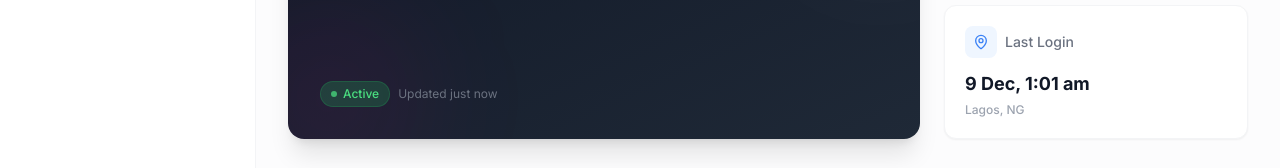
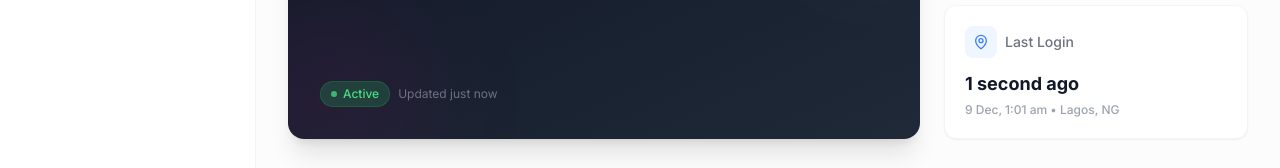
Before and after one commit to dreamversehq/client-bam-frontend, a Next.js app: page /dashboard in a window 1280 px wide. Shown: the part 334-502 px from the top of the page. Built offline with nearby package versions, Linux system fonts and the light colour scheme; no server answers; sample sign-in values are in the browser's storage.

Commit message:
fix: improve last login date and deposit input field

```diff
--- a/app/dashboard/components/DashboardWidgets.tsx
+++ b/app/dashboard/components/DashboardWidgets.tsx
@@ -13,6 +13,34 @@ const formatDate = (dateString: string) => {
     minute: 'numeric',
     hour12: true
   }).format(date);
+};
+
+const timeAgo = (dateString: string) => {
+  const now = new Date();
+  const then = new Date(dateString);
+  const diff = Math.floor((now.getTime() - then.getTime()) / 1000); // seconds
+
+  if (isNaN(diff) || diff < 0) return 'just now';
+
+  const units: { limit: number; name: string; inSeconds: number }[] = [
+    { limit: 60, name: 'second', inSeconds: 1 },
+    { limit: 3600, name: 'minute', inSeconds: 60 },
+    { limit: 86400, name: 'hour', inSeconds: 3600 },
+    { limit: 604800, name: 'day', inSeconds: 86400 },
+    { limit: 2629800, name: 'week', inSeconds: 604800 }, // approx month
+    { limit: 31557600, name: 'month', inSeconds: 2629800 },
+    { limit: Infinity, name: 'year', inSeconds: 31557600 },
+  ];
+
+  for (let i = 0; i < units.length; i++) {
+    const u = units[i];
+    if (diff < u.limit) {
+      const value = Math.floor(diff / u.inSeconds) || 1;
+      return `${value} ${u.name}${value > 1 ? 's' : ''} ago`;
+    }
+  }
+
+  return formatDate(dateString);
 };
 
 interface RecentDepositsProps {
@@ -73,8 +101,8 @@ export function LastLogin({ date, location, isLoading = false }: LastLoginProps)
             </>
           ) : (
             <>
-              <div className="text-lg font-bold text-gray-900">{formatDate(date)}</div>
-              {location && <div className="text-xs font-medium text-gray-400">{location}</div>}
+              <div className="text-lg font-bold text-gray-900">{timeAgo(date)}</div>
+              <div className="text-xs font-medium text-gray-400">{formatDate(date)}{location ? ` • ${location}` : ''}</div>
             </>
           )}
         </div>
--- a/app/dashboard/components/Sidebar.tsx
+++ b/app/dashboard/components/Sidebar.tsx
@@ -38,6 +38,8 @@ type SidebarProps = {
 
 export default function Sidebar({ open, setOpen }: SidebarProps) {
   const pathname = usePathname();
+  // Support email (build-time env var). Falls back to kata@dreamverse.ng
+  const supportEmail = process.env.NEXT_PUBLIC_SUPPORT_EMAIL || 'kata@dreamverse.ng';
 
   // Sidebar content
   const sidebarNav = (
@@ -78,7 +80,12 @@ export default function Sidebar({ open, setOpen }: SidebarProps) {
 
       {/* Bottom Section */}
       <div className="p-4 border-t border-gray-100">
-        <div className="bg-gray-50 rounded-2xl p-5 relative overflow-hidden group cursor-pointer hover:bg-gray-100 transition-colors">
+        {/* Use a mailto: deep-link so clicking opens the user's email client. Keep styles identical. */}
+        <a
+          href={`mailto:${supportEmail}`}
+          className="bg-gray-50 rounded-2xl p-5 relative overflow-hidden group hover:bg-gray-100 transition-colors block"
+          aria-label={`Contact support at ${supportEmail}`}
+        >
           <div className="absolute top-0 right-0 -mt-2 -mr-2 w-16 h-16 bg-pink-100 rounded-full blur-2xl opacity-50 group-hover:opacity-70 transition-opacity"></div>
           <div className="relative z-10 flex items-start gap-3">
             <div className="p-2 bg-white rounded-lg shadow-sm text-pink-600">
@@ -89,7 +96,7 @@ export default function Sidebar({ open, setOpen }: SidebarProps) {
               <p className="text-xs text-gray-500 mt-0.5">Contact our support team</p>
             </div>
           </div>
-        </div>
+        </a>
       </div>
     </div>
   );
--- a/app/dashboard/page.tsx
+++ b/app/dashboard/page.tsx
@@ -115,9 +115,9 @@ export default function DashboardPage() {
              isLoading={loadingTransactions}
            />
            <LastLogin
-             date={new Date().toISOString()}
+             date={user?.lastLoginAt || user?.createdAt || new Date().toISOString()}
              location="Lagos, NG"
-             isLoading={false} // Static data for now
+             isLoading={loadingUser}
            />
         </div>
       </section>
--- a/app/deposit/page.tsx
+++ b/app/deposit/page.tsx
@@ -1,5 +1,6 @@
 "use client";
 import * as React from "react";
+import { NumericFormat } from 'react-number-format';
 import { Card, CardContent, CardHeader, CardTitle } from "@/components/ui/card";
 import { Button } from "@/components/ui/button";
 import { Input } from "@/components/ui/input";
@@ -69,7 +70,10 @@ function DepositContent() {
 
   const handleDeposit = async (e: React.FormEvent) => {
     e.preventDefault();
-    const amt = Number(amount);
+    // Remove grouping separators and parse to float (handles values like "10,000.00")
+    const parsed = parseFloat((amount || '').toString().replace(/,/g, ''));
+    const amt = parsed;
+    console.log('[DepositPage] parsed amount:', { amount, parsed, amt });
     if (isNaN(amt) || amt <= 0) {
       setToast({ open: true, message: "Please enter a valid amount greater than 0", type: "error" });
       return;
@@ -121,15 +125,36 @@ function DepositContent() {
             <form className="space-y-4" onSubmit={handleDeposit}>
               <div className="space-y-2">
                 <label htmlFor="amount" className="text-sm font-medium">Amount (₦)</label>
-                <Input
+                {/* <Input
                   id="amount"
                   type="number"
-                  min="1"
-                  step="any"
+                  min="100"
                   placeholder="Enter deposit amount"
                   value={amount}
                   onChange={e => setAmount(e.target.value)}
                   required
+                /> */}
+                <NumericFormat
+                  id="amount"
+                  customInput={Input}
+                  thousandSeparator=","
+                  decimalScale={2}
+                  fixedDecimalScale={true}
+                  allowNegative={false}
+                  placeholder="Enter deposit amount"
+                  value={amount}
+                  onValueChange={(values) => {
+                    // values.formattedValue -> e.g. "1,234.00"
+                    // values.floatValue -> numeric e.g. 1234
+                    setAmount(values.formattedValue || '');
+                  }}
+                  isAllowed={(values) => {
+                    // Prevent values that are zero or negative
+                    const { floatValue } = values;
+                    if (floatValue === undefined) return true; // allow typing
+                    return floatValue >= 0;
+                  }}
+                  inputMode="numeric"
                 />
               </div>
               <Button
--- a/package.json
+++ b/package.json
@@ -28,6 +28,7 @@
     "react": "^19.2.1",
     "react-dom": "^19.2.1",
     "react-icons": "^5.5.0",
+    "react-number-format": "^5.4.4",
     "react-paystack": "^6.0.0",
     "shadcn-ui": "^0.9.5",
     "tailwind-merge": "^3.4.0",
--- a/types/index.ts
+++ b/types/index.ts
@@ -10,6 +10,7 @@ export interface User {
   avatar?: string | null;
   createdAt: string;
   updatedAt: string;
+  lastLoginAt?: string;
 }
 
 export enum TransactionType {
--- a/utils/api.ts
+++ b/utils/api.ts
@@ -112,36 +112,27 @@ export const authApi = {
     const responseData = response.data;
     const authData = responseData.data || responseData;
 
+    // Some backends only set lastLoginAt when the user explicitly logs in.
+    // To ensure the client sees the same state as a fresh login (and to populate lastLoginAt),
+    // call the login endpoint using the provided credentials after registration.
+    try {
+      // It's safe to call login here since authApi.login will save tokens and user into localStorage.
+      // We cast to any because RegisterRequest and LoginRequest have compatible shapes for email/password.
+      await authApi.login((data as any) as LoginRequest);
+    } catch (e) {
+      console.error('[authApi.register] Login after register failed:', e);
+      // Fallback: if login fails but tokens were returned in register response, persist them as before
       const accessToken = authData.tokens?.access?.token || authData.access;
       const refreshToken = authData.tokens?.refresh?.token || authData.refresh;
-
       if (accessToken) {
         localStorage.setItem('accessToken', accessToken);
         if (refreshToken) localStorage.setItem('refreshToken', refreshToken);
-
         if (authData.user) {
           localStorage.setItem('user', JSON.stringify(authData.user));
-      } else {
-         try {
-          const base64Url = accessToken.split('.')[1];
-          const base64 = base64Url.replace(/-/g, '+').replace(/_/g, '/');
-          const jsonPayload = decodeURIComponent(window.atob(base64).split('').map(function(c) {
-              return '%' + ('00' + c.charCodeAt(0).toString(16)).slice(-2);
-          }).join(''));
-
-          const payload = JSON.parse(jsonPayload);
-          const userId = payload.sub;
-
-          if (userId) {
-            const userResponse = await api.get(`/users/me`);
-            const userData = (userResponse.data as any).data || userResponse.data;
-            localStorage.setItem('user', JSON.stringify(userData));
-          }
-        } catch (e) {
-          console.error('[authApi.register] Failed to decode token or fetch user profile:', e);
         }
       }
     }
+
     return response.data;
   },
 
```
Also changed, not shown: 1 other file (tests, documents, lock files or other folders). Lines whose indentation alone changed are shown as unchanged.
